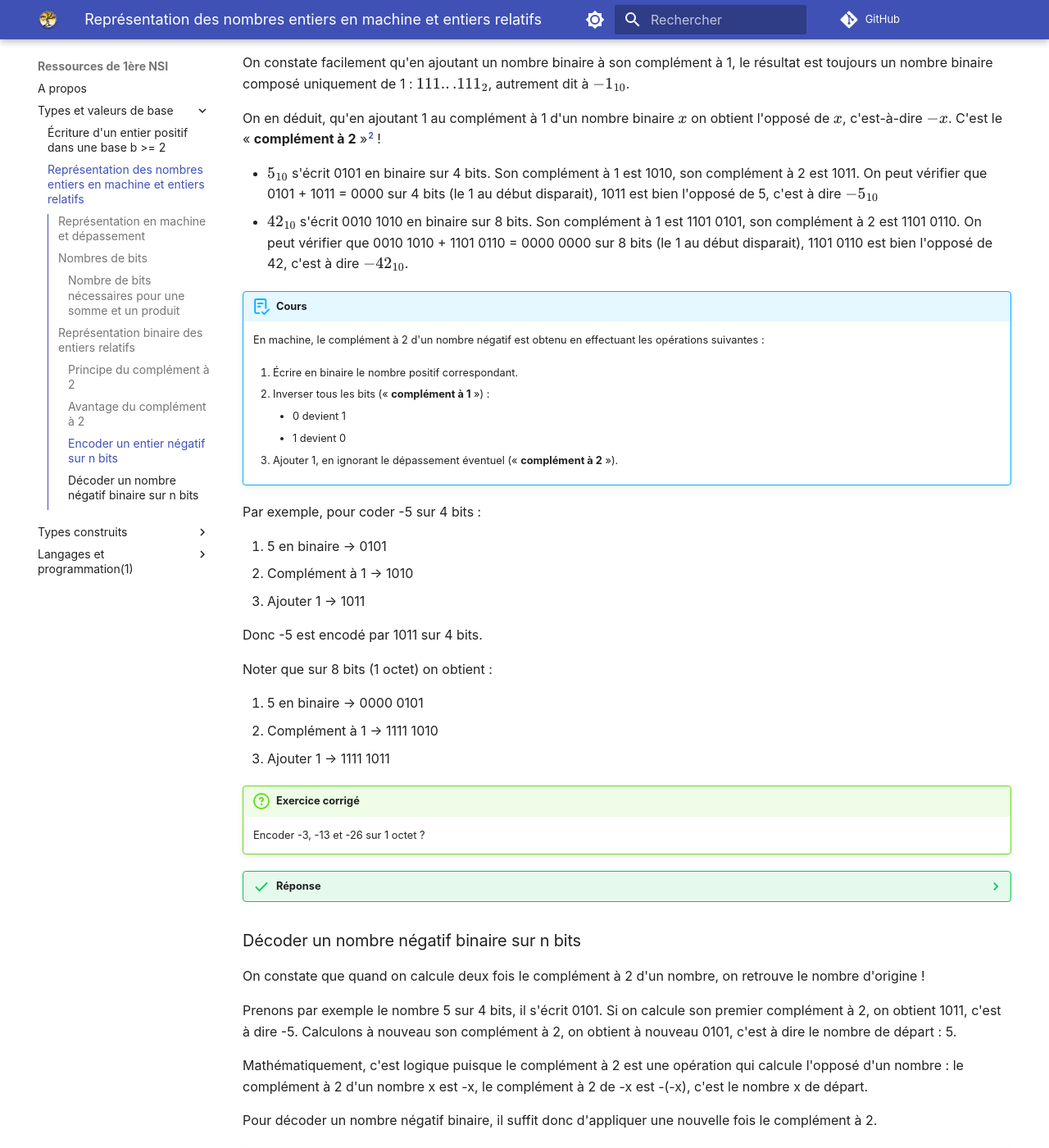
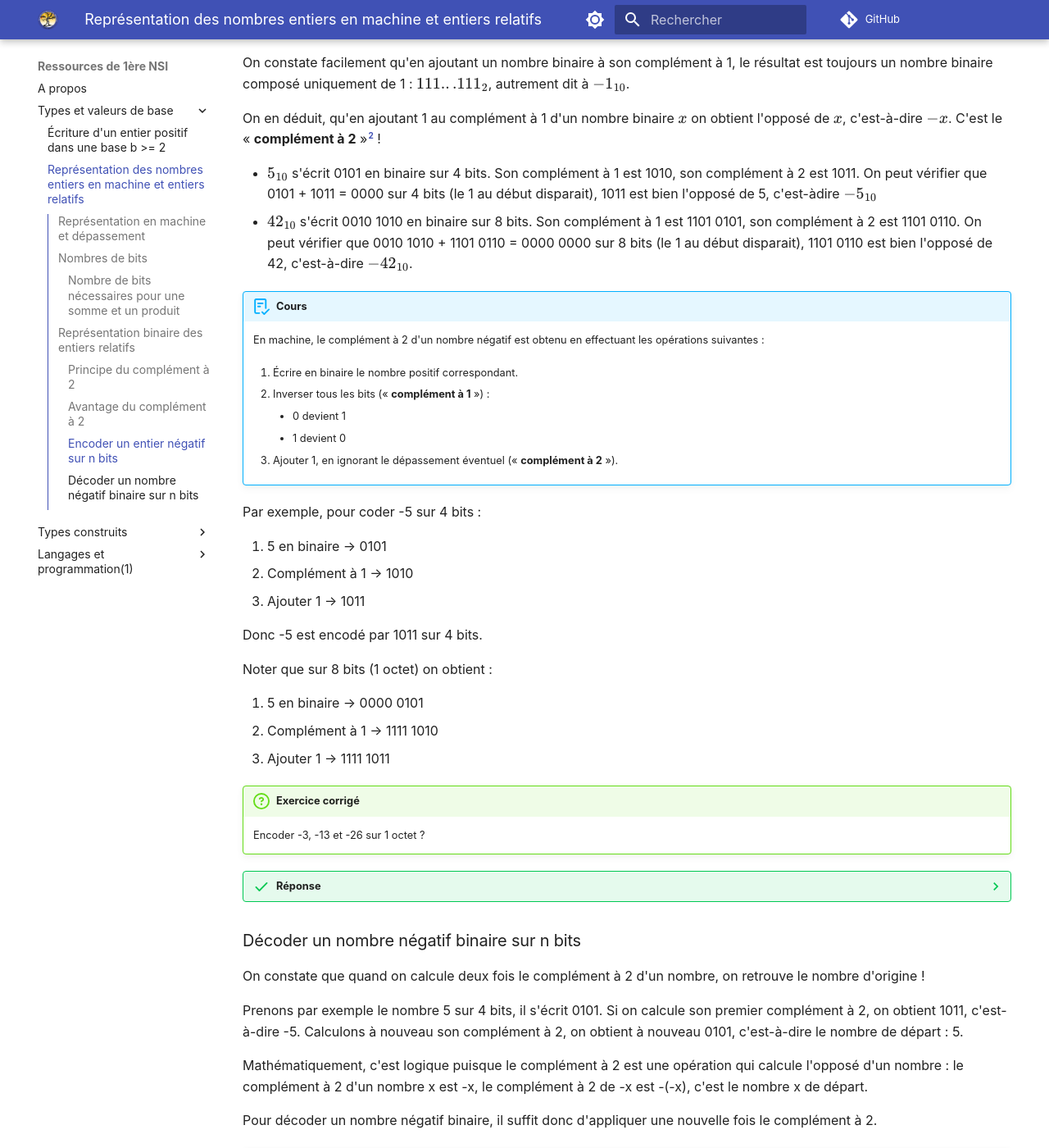
Before and after one commit to eipaca/NSI-1, an MkDocs documentation site: the page built from docs/types-et-valeurs-de-base/2-representation-des-entiers-en-machine-entiers-relatifs.md, in a window 1280 px wide and 1400 px high, scrolled down 4974 px. Shown: the whole window at 82% size. Built offline with MkDocs 1.6.1 and Material for MkDocs 9.7.7, drawn with Linux system fonts in a browser that asks for light colours; emoji names are drawn with the system emoji font; comment, search, counter and statistics services are not loaded.

Commit message:
Add files via upload

```diff
--- a/docs/types-et-valeurs-de-base/2-representation-des-entiers-en-machine-entiers-relatifs.md
+++ b/docs/types-et-valeurs-de-base/2-representation-des-entiers-en-machine-entiers-relatifs.md
@@ -200,8 +200,8 @@ On constate facilement qu'en ajoutant un nombre binaire à son complément à 1,
 
 On en déduit, qu'en ajoutant 1 au complément à 1 d'un nombre binaire $x$ on obtient l'opposé de $x$, c'est-à-dire $-x$. C'est le « **complément à 2** »[^2.2] !
 
-- $5_{10}$  s'écrit 0101 en binaire sur 4 bits. Son complément à 1 est 1010,  son complément à 2 est 1011. On peut vérifier que 0101 + 1011 = 0000 sur 4 bits (le 1 au début disparait), 1011 est bien l'opposé de 5, c'est à dire $-5_{10}$
-- $42_{10}$ s'écrit 0010 1010 en binaire  sur 8 bits. Son complément à 1 est 1101 0101, son complément à 2 est 1101 0110. On peut vérifier que 0010 1010 + 1101 0110 = 0000 0000 sur 8 bits (le 1 au début disparait), 1101 0110 est bien l'opposé de 42, c'est à dire $-42_{10}$.
+- $5_{10}$  s'écrit 0101 en binaire sur 4 bits. Son complément à 1 est 1010,  son complément à 2 est 1011. On peut vérifier que 0101 + 1011 = 0000 sur 4 bits (le 1 au début disparait), 1011 est bien l'opposé de 5, c'est-àdire $-5_{10}$
+- $42_{10}$ s'écrit 0010 1010 en binaire  sur 8 bits. Son complément à 1 est 1101 0101, son complément à 2 est 1101 0110. On peut vérifier que 0010 1010 + 1101 0110 = 0000 0000 sur 8 bits (le 1 au début disparait), 1101 0110 est bien l'opposé de 42, c'est-à-dire $-42_{10}$.
 
 [^2.2]: Il y a une exception avec le nombre le plus négatif représentable (par exemple -8 sur 4 bits : 1000). Si on fait son complément à 2, on obtient... 1000 à nouveau, car il n'y a pas de +8 représentable en complément à 2 sur 4 bits (le maximum est +7).
 
@@ -267,7 +267,7 @@ Noter que sur 8 bits (1 octet) on obtient  :
 
 On constate que quand on calcule deux fois le complément à 2 d'un nombre, on retrouve le nombre d'origine !
 
-Prenons par exemple le nombre 5 sur 4 bits, il s'écrit 0101. Si on calcule son premier complément à 2, on obtient 1011, c'est à dire -5. Calculons à nouveau son complément à 2, on obtient à nouveau 0101, c'est à dire le nombre de départ : 5.
+Prenons par exemple le nombre 5 sur 4 bits, il s'écrit 0101. Si on calcule son premier complément à 2, on obtient 1011, c'est-à-dire -5. Calculons à nouveau son complément à 2, on obtient à nouveau 0101, c'est-à-dire le nombre de départ : 5.
 
 Mathématiquement, c'est logique puisque le complément à 2 est une opération qui calcule l'opposé d'un nombre : le complément à 2 d'un nombre x est -x, le complément à 2 de -x est -(-x), c'est le nombre x de départ.
 
```
